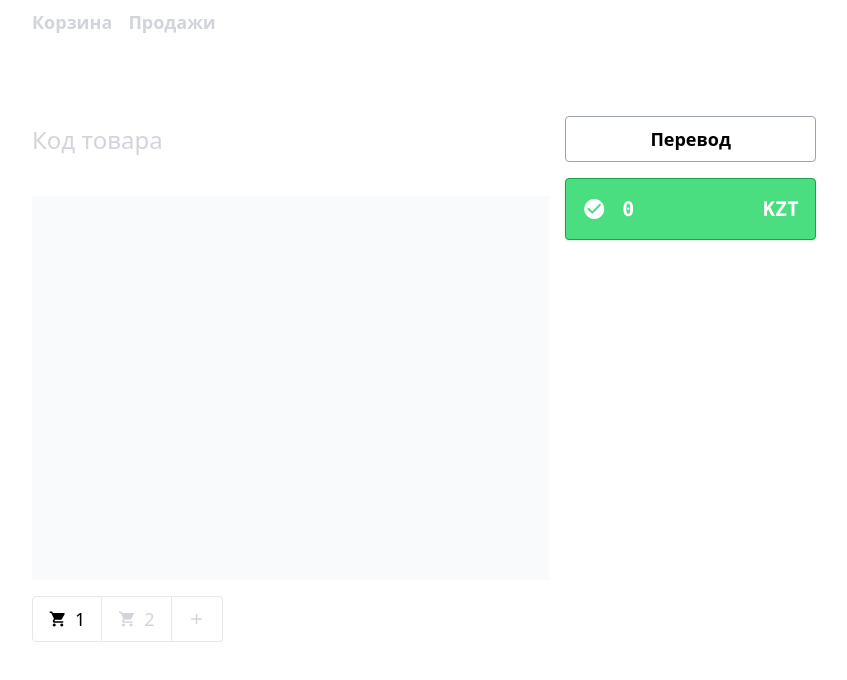
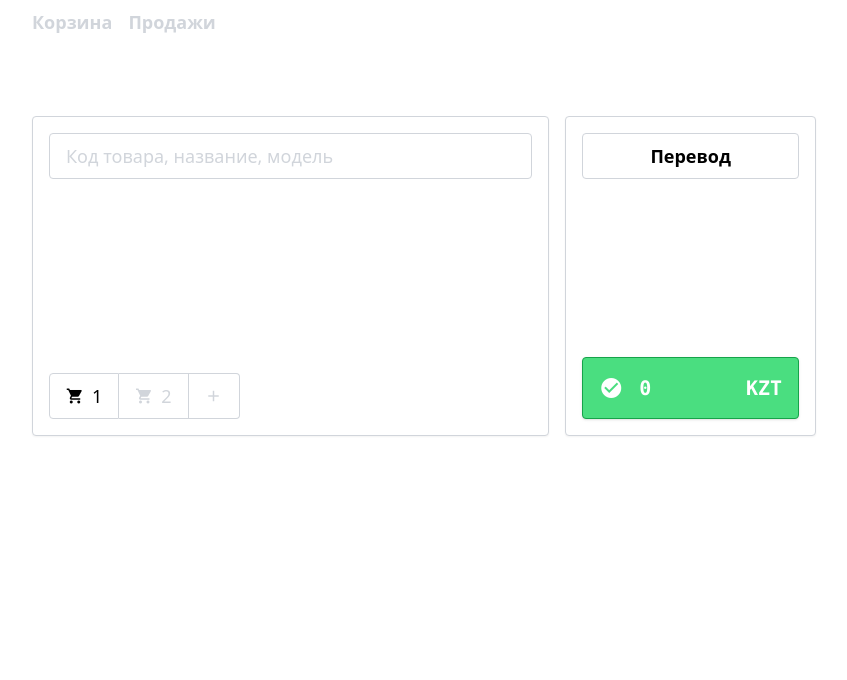
Before and after one commit to ctrlartspace/openmarket-frontend, a Vue app: page / in a window 1280 px wide. Shown: the top 680 px of the page, without its empty margins (216-1063 px from the left). Built offline with nearby package versions, Linux system fonts and the light colour scheme.

Commit message:
redesign

```diff
--- a/src/components/CartChange.vue
+++ b/src/components/CartChange.vue
@@ -1,6 +1,6 @@
 <template>
   <div
-    class="px-2 mb-4 rounded border border-gray-400 cursor-pointer hover:bg-gray-100"
+    class="px-2 mb-4 rounded border border-gray-300 cursor-pointer hover:bg-gray-100"
   >
     <div
       class="p-2 text-lg font-semibold text-center select-none"
--- a/src/components/SearchField.vue
+++ b/src/components/SearchField.vue
@@ -4,14 +4,14 @@
       <input
         ref="searchInput"
         v-model="value"
-        class="mb-0 text-2xl placeholder:font-normal placeholder:text-gray-300 appearance-none font-semibold rounded w-full py-2 focus:outline-none"
-        placeholder="Код товара"
+        class="mb-0 border border-gray-300 px-4 py-2 text-lg placeholder:font-normal placeholder:text-gray-300 appearance-none font-semibold rounded w-full focus:outline-2 focus:outline-black focus:bg-white"
+        placeholder="Код товара, название, модель"
         type="text"
         @input="onInputChange"
         v-bind="$attrs"
         @focus=""
       />
-      <div v-if="value" class="absolute inset-y-0 right-0 flex items-center">
+      <div v-if="value" class="absolute inset-y-0 right-2 flex items-center">
         <span
           class="material-icons text-gray-400 hover:text-gray-800 cursor-pointer"
           @click="onClearClick"
@@ -19,7 +19,7 @@
         >
       </div>
       <div
-        class="absolute mt-2 w-full bg-white py-2 border border-gray-400 rounded shadow"
+        class="absolute mt-2 w-full bg-white py-2 border border-gray-300 rounded shadow"
         :class="value ? 'block' : 'hidden'"
       >
         <ul>
@@ -41,7 +41,7 @@
 </template>
 
 <script setup>
-import { ref, computed, watch, nextTick, onMounted } from "vue"
+import { ref, computed, nextTick, onMounted } from "vue"
 
 const props = defineProps({
   searchItems: {
@@ -105,15 +105,10 @@ const onClearClick = () => {
   value.value = ""
 }
 
-// каждый раз когда изменяется loading
-// ставим фокус на поле вводе::w
-watch(value, async () => {
-  await nextTick()
-  searchInput.value.focus()
-})
-
 onMounted(async () => {
-  await nextTick()
-  searchInput.value.focus()
+  window.addEventListener("keypress", async () => {
+    await nextTick()
+    searchInput.value.focus()
+  })
 })
 </script>
--- a/src/pages/CartPage.vue
+++ b/src/pages/CartPage.vue
@@ -1,6 +1,9 @@
 <template>
   <div class="grid grid-cols-6 gap-4 mt-16">
-    <div class="col-span-4">
+    <div
+      class="col-span-4 bg-white border border-gray-300 p-4 rounded shadow-sm min-h-[20rem]"
+    >
+      <div class="flex flex-col h-full">
         <search-field
           class="mb-4"
           v-model="inputValue"
@@ -11,7 +14,7 @@
           autoclear
         />
         <div
-        class="mb-4 h-96 overflow-hidden transition-colors"
+          class="mb-4 transition-colors"
           :class="{ 'bg-gray-50': store.isEmpty }"
         >
           <cart-item
@@ -22,10 +25,11 @@
             :key="i"
           />
         </div>
-      <div class="sticky bottom-6 bg-white">
+
+        <div class="sticky bottom-6 mt-auto">
           <div
             v-for="i in 2"
-          class="inline-block text-lg text-gray-300 px-4 py-2 cursor-pointer border-t border-b border-r hover:bg-gray-100 first:rounded-br-none first:border-l first:rounded-bl first:rounded-tl last:rounded-tr last:rounded-br first:text-black"
+            class="inline-block bg-white text-lg text-gray-300 px-4 py-2 cursor-pointer border-t border-b border-r border-gray-300 hover:bg-gray-100 first:rounded-br-none first:border-l first:rounded-bl first:rounded-tl last:rounded-tr last:rounded-br first:text-black"
           >
             <div class="flex">
               <span class="self-center material-icons text-lg">
@@ -35,7 +39,7 @@
             </div>
           </div>
           <div
-          class="inline-block text-lg text-gray-300 px-4 py-2 cursor-pointer border-t border-b border-r hover:bg-gray-100 first:rounded-br-none first:border-l first:rounded-bl first:rounded-tl last:rounded-tr last:rounded-br first:text-black"
+            class="inline-block bg-white text-lg text-gray-300 px-4 py-2 cursor-pointer border-t border-b border-r border-gray-300 hover:bg-gray-100 first:rounded-br-none first:border-l first:rounded-bl first:rounded-tl last:rounded-tr last:rounded-br first:text-black"
           >
             <div class="flex">
               <span class="self-center material-icons text-lg"> add</span>
@@ -43,9 +47,14 @@
           </div>
         </div>
       </div>
-    <div class="col-span-2">
-      <cart-change />
-      <cart-total-value @click="" />
+    </div>
+    <div
+      class="col-span-2 bg-white border border-gray-300 p-4 rounded shadow-sm sticky top-16 max-h-[20rem]"
+    >
+      <div class="flex flex-col h-full">
+        <cart-change class="" />
+        <cart-total-value class="mt-auto" @click="" />
+      </div>
     </div>
   </div>
 </template>
```
Lines whose indentation alone changed are shown as unchanged.
